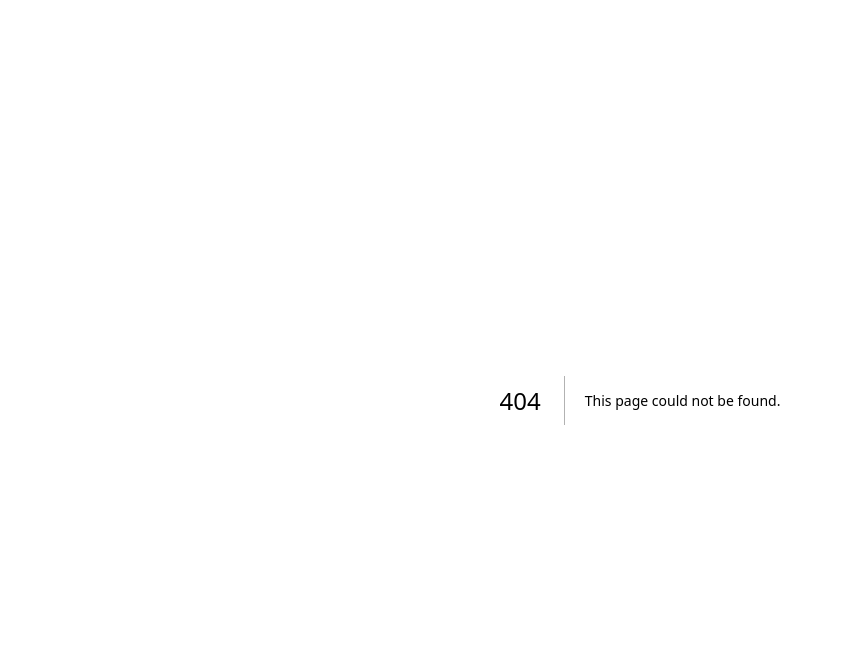
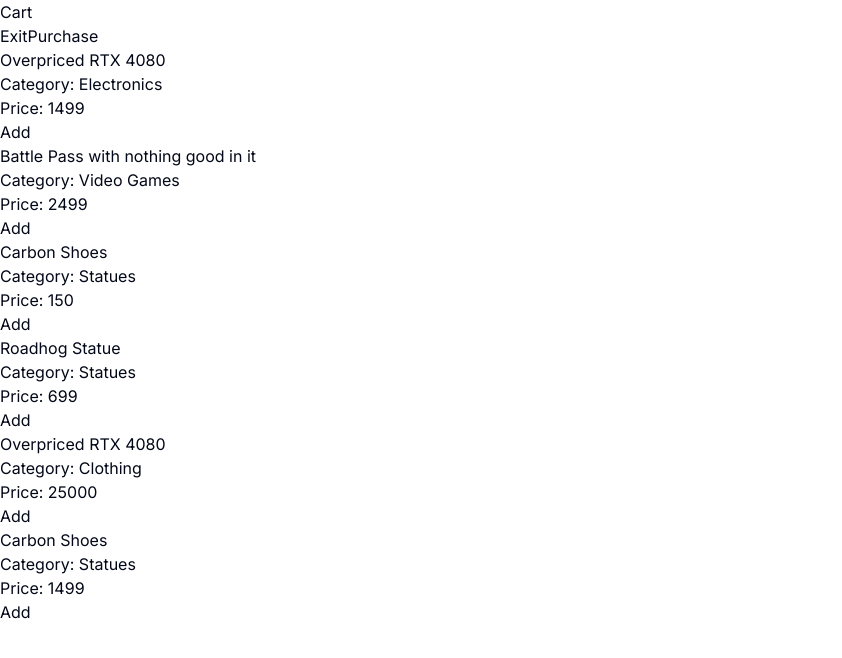
Before and after one commit to timdidrik/web-store, a Next.js app: page /products in a window 1280 px wide. Before the commit this address had no page. Shown: the top 658 px of the page, without its empty margins (0-842 px from the left). Built offline with nearby package versions, Linux system fonts and the light colour scheme.

Commit message:
New stuff, yes shit commit.

```diff
--- /dev/null
+++ b/src/app/products/page.tsx
@@ -0,0 +1,33 @@
+'use client';
+
+import React, { useState } from "react";
+import ProductCard from "@/components/ProductCard";
+import ShoppingCartButton from "@/components/ShoppingCartButton";
+import ShoppingCartDrawer from "@/components/ShoppingCartDrawer";
+import { getRandomProducts } from "@/features/createProduct";
+
+export default function Home() {
+const fakeProducts = getRandomProducts(6);
+
+const [isCartOpen, setIsCartOpen] = useState(false);
+const [cart, setCart] = useState([]);
+
+const toggleCart = () => {
+  setIsCartOpen(!isCartOpen);
+}
+
+  return (
+    <>
+    <div className="main-cart-container">
+    <ShoppingCartButton toggleCart={toggleCart}/>
+    <ShoppingCartDrawer isCartOpen={isCartOpen} cart={cart} toggleCart={toggleCart}/>
+
+      <div className="cart-container">
+        {fakeProducts.map((product, index) => (
+          <ProductCard key={index} product={product} />
+        ))}
+      </div>
+    </div>
+    </>
+  );
+}
--- a/src/components/ProductCard.tsx
+++ b/src/components/ProductCard.tsx
@@ -1,20 +1,19 @@
-'use client';
+'use client'
 
 import React from "react";
-import type { ProductCard } from "@/features/types";
+import type { ProductCardProps } from "@/features/types";
 
-export default function ProductCard(props: ProductCard) {
+export default function ProductCard(props: ProductCardProps) {
     const handleAddToCart = () => {
-    // Implement logic to add the product to the cart
-  };
+        // Implement logic to add product to cart
+    }
 
-  // props.product
     return (
         <div className="product-card">
             <h2>{props.product.title}</h2>
             <p>Category: {props.product.category}</p>
-      <p>Price: {props.product.price} NOK</p>
-      <button className="button" onClick={handleAddToCart}>Add to Cart</button>
+            <p>Price: {props.product.price}</p>
+            <button className="card-button" onClick={handleAddToCart}>Add</button>
         </div>
-  );
+    )
 }
--- /dev/null
+++ b/src/components/ShoppingCartButton.tsx
@@ -0,0 +1,13 @@
+'use client'
+
+import React from "react";
+import type { ShoppingCartButtonProps } from "@/features/types";
+
+export default function ShoppingCartButton({ toggleCart }: ShoppingCartButtonProps) {
+
+    return (
+        <div>
+            <button className="main-cart-button" onClick={toggleCart}>Cart</button>
+        </div>
+    )
+}
--- /dev/null
+++ b/src/components/ShoppingCartDrawer.tsx
@@ -0,0 +1,40 @@
+'use client';
+
+import type { CartItemProps, ShoppingCartDrawerProps, ShoppingCartButtonProps } from "@/features/types";
+import React from "react";
+
+export default function ShoppingCartDrawer({ isCartOpen, toggleCart, cart }: ShoppingCartDrawerProps & ShoppingCartButtonProps) {
+    const cartItems = [];
+
+    const closeCart = () => {
+        toggleCart();
+    }
+
+    const addToCart = (product: CartItemProps) => {
+        // doSomething
+    }
+
+    const removeFromCart = (product: CartItemProps) => {
+        // doSomething
+    }
+
+    const purchaseCart = () => {
+        // doSomething
+    }
+
+    return (
+      <div className={`cart-drawer ${isCartOpen ? 'open' : ''}`}>
+        <button className="close-cart-button" onClick={closeCart}>Exit</button>
+        {cart.map((product) => (
+          <div key={product.title}> {/* Assuming title is a unique identifier */}
+            <h3>{product.title}</h3>
+            <input type="number" value={product.quantity} />
+            <button onClick={() => { addToCart(product) }}>+</button>
+            <button onClick={() => { removeFromCart(product) }}>-</button>
+          </div>
+        ))}
+        <button className="purchase-cart-button" onClick={purchaseCart}>Purchase</button>
+      </div>
+    );
+
+}
--- a/src/features/createProduct.ts
+++ b/src/features/createProduct.ts
@@ -1,4 +1,4 @@
-import type { Faker, Product } from "./types"
+import type { Faker, ProductProps } from "./types"
 
 // Define some fake products
 const fakeTitles: string[] = [
@@ -39,7 +39,7 @@
 
 
 // Get as many fake random products as you want
-export const getRandomProducts = (count: number): Product[] =>
+export const getRandomProducts = (count: number): ProductProps[] =>
 
 // Array.from takes two arguments, here --->
 // length = first argument, () = second argument which
```
Also changed, not shown: src/features/types.ts (+14 -4 lines). Lines whose indentation alone changed are shown as unchanged.
